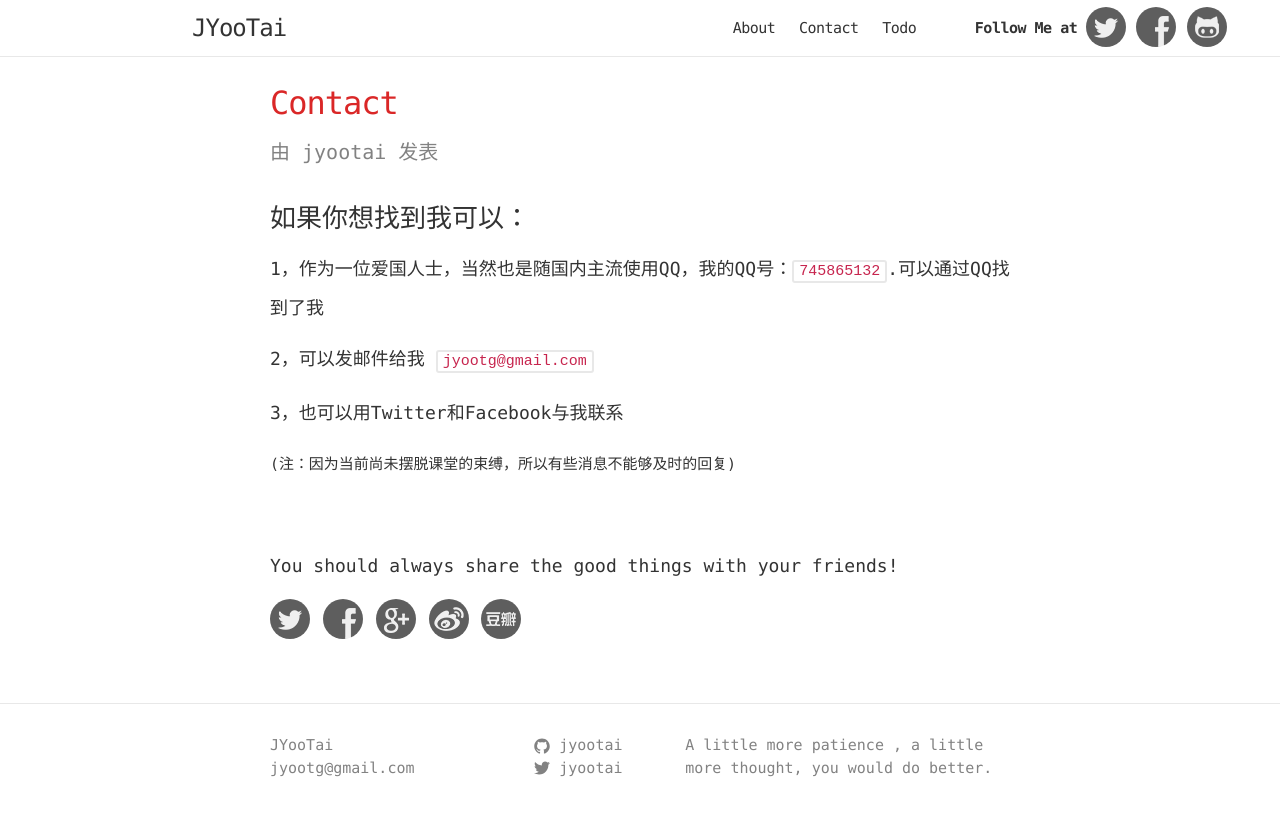
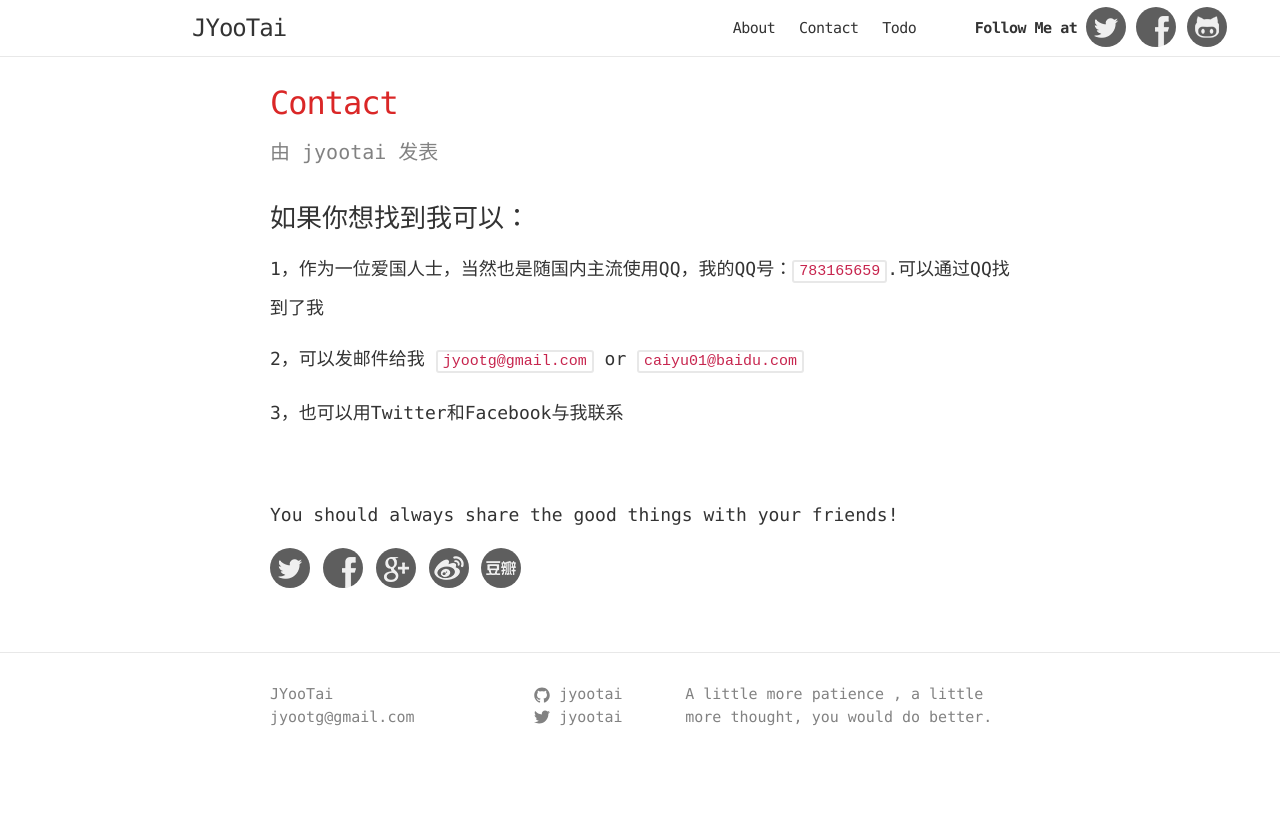
Before and after one commit to jyootai/jyootai.github.com, a Jekyll site: the page built from contact.html, in a window 1280 px wide. Shown: the top 816 px of the page. Built offline with Jekyll 4.4.1, drawn with Linux system fonts in a browser that asks for light colours.

Commit message:
update contact page

```diff
--- a/contact.html
+++ b/contact.html
@@ -6,10 +6,8 @@ author: jyootai
 
 <h3>如果你想找到我可以：</h3>
 
-<p>1，作为一位爱国人士，当然也是随国内主流使用QQ，我的QQ号：<code>745865132</code>.可以通过QQ找到了我</p>
+<p>1，作为一位爱国人士，当然也是随国内主流使用QQ，我的QQ号：<code>783165659</code>.可以通过QQ找到了我</p>
 
-<p>2，可以发邮件给我 <code>jyootg@gmail.com</code></p>
+<p>2，可以发邮件给我 <code>jyootg@gmail.com</code> or <code>caiyu01@baidu.com</code></p>
 
 <p>3，也可以用<a href="https://twitter.com/jyootai">Twitter</a>和<a href="https://www.facebook.com/jyootai联系我">Facebook</a>与我联系</p>
-
-<h5>(注：因为当前尚未摆脱课堂的束缚，所以有些消息不能够及时的回复)</h5>
```
